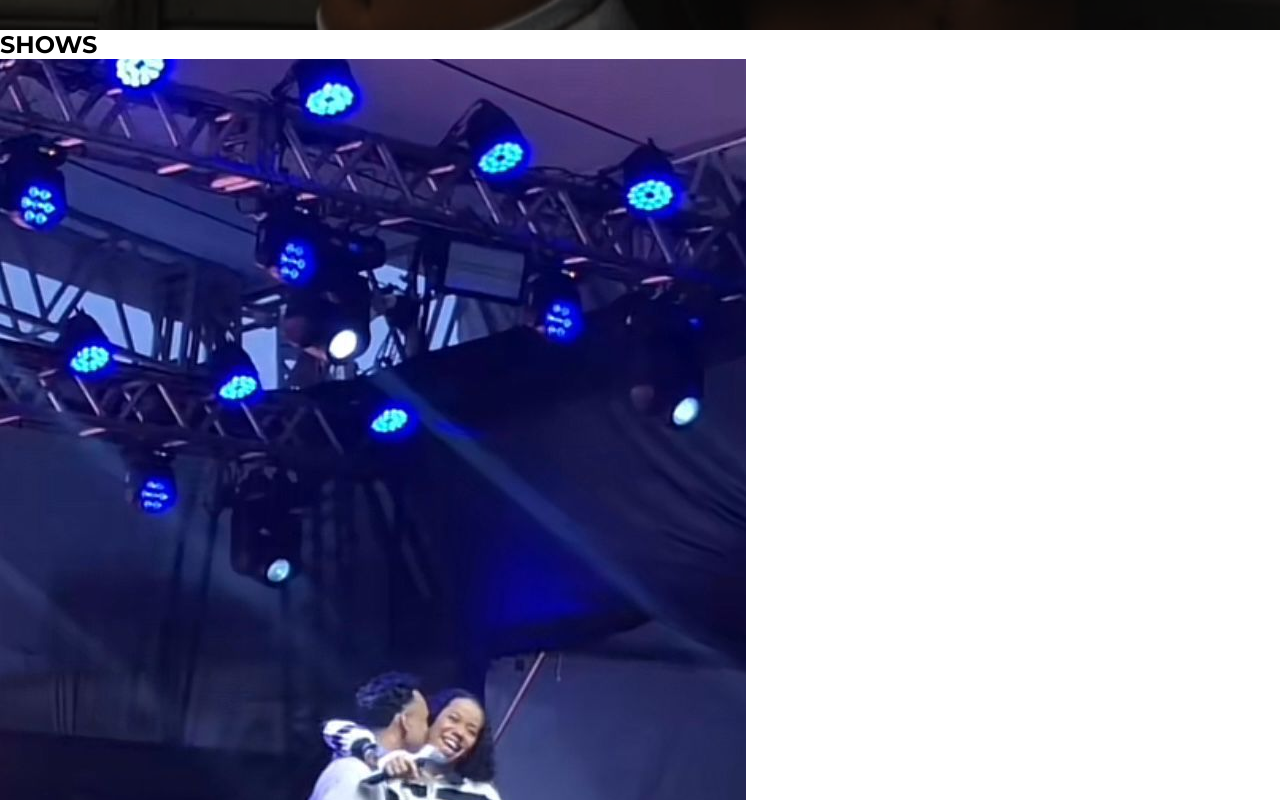
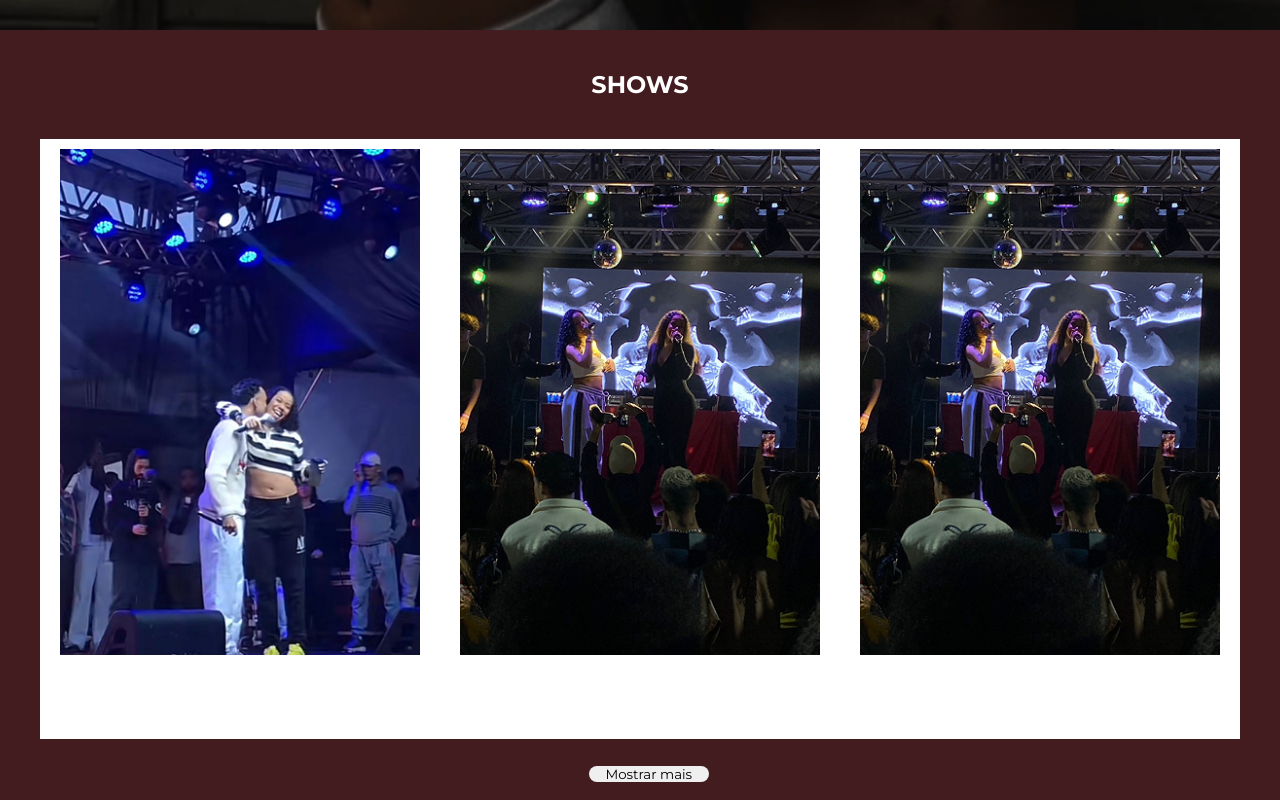
Before and after one commit to GideOliveira/ProjetoIndividual-1SEM, a plain HTML site: page public/index.html in a window 1280 px wide. Shown: the part 1660-2460 px from the top of the page. Drawn offline with Linux system fonts and the light colour scheme.

Commit message:
página 'shows' feita

```diff
--- a/public/index.html
+++ b/public/index.html
@@ -58,14 +58,14 @@
     <div class="shows">
         <h2>SHOWS</h2>
         <div class="boxes">
-            <div class="box1">
-                <img src="img/show1.jpg" alt="">
+            <div class="box">
+                <img src="img/1show.png" alt="">
             </div>
-            <div class="box2">
-                <img src="img/show3.jpg" alt="">
+            <div class="box">
+                <img src="img/3show.png" alt="">
             </div>
-            <div class="box3">
-                <img src="img/show2.jpg" alt="">
+            <div class="box">
+                <img src="img/3show.png" alt="">
             </div>
         </div>
         <button onclick="mostrar()">Mostrar mais</button>
--- a/public/styles/style.css
+++ b/public/styles/style.css
@@ -90,3 +90,41 @@
     padding: 10%;
     margin-top: -10%;
 }
+
+.shows {
+    background-color: #421C1F;
+    height: 100vh;
+}
+
+.shows h2 {
+    color: white;
+    display: flex;
+    justify-content: center;
+    padding: 40px;
+}
+
+.shows .boxes {
+    display: flex;
+    justify-content: space-between;
+    padding: 0px 40px 25px 40px;
+}
+
+.box img {
+    width: 90%;
+    margin-top: 10px;
+}
+
+.box {
+    width: 50vh;
+    height: 75vh;
+    display: flex;
+    flex-direction: column;
+    align-items: center;
+    background-color: white;
+}
+
+.shows button {
+    width: 120px;
+    border-radius: 10px;
+    margin-left: 46%;
+}
```
Also changed, not shown: public/img/1show.png (added), public/img/2show.png (added), public/img/3show.png (added).
